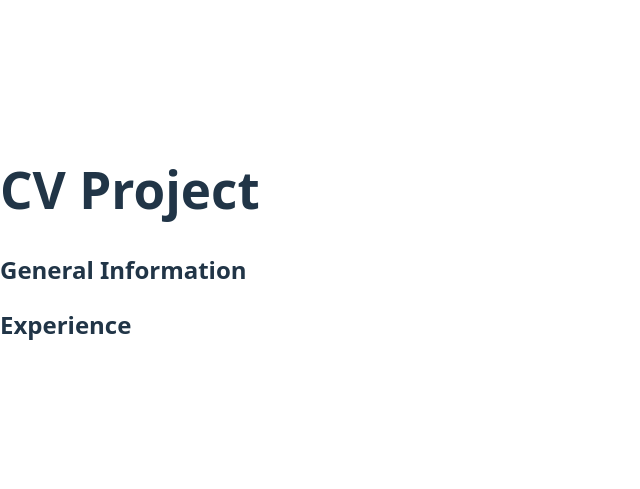
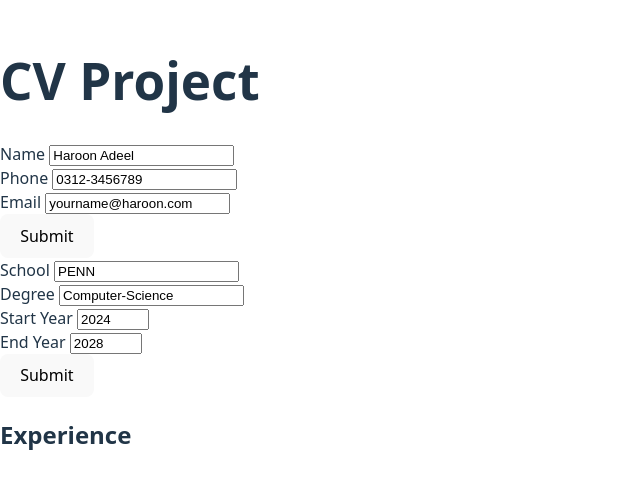
Before and after one commit to H4ROOON/cv-project, a React (Vite) app: page / in a window 1280 px wide. Shown: the part 155-644 px from the top of the page, without its empty margins (0-640 px from the left). Built offline with nearby package versions, Linux system fonts and the light colour scheme.

Commit message:
Update General Info and add Education section with edit and display functionality

```diff
--- a/src/components/Education.jsx
+++ b/src/components/Education.jsx
@@ -1,3 +1,75 @@
-export default function GeneralInfo() {
-  return <h2>General Information</h2>
+import { useState } from "react";
+
+export default function Education() {
+  const [isEditing, setIsEditing]= useState(true);
+    const [school, setSchool] = useState("PENN");
+  const [degree, setPhone] = useState("Computer-Science");
+    const [startYear, setStartYear] = useState(2024);
+    const [endYear, setEndYear] = useState(2028);
+
+  function handleSubmit(e) {
+  e.preventDefault();
+  setIsEditing(false);
 }
+function handleEdit() {
+  setIsEditing(true);
+}
+
+return (     <div>
+      {isEditing ? (
+        <form onSubmit={handleSubmit}>
+          <div>
+            <label htmlFor="School">School </label>
+            <input
+              type="text"
+              id="School"
+              value={school}
+              onChange={(e) => setSchool(e.target.value)}
+            />
+          </div>
+
+          <div>
+            <label htmlFor="Degree">Degree </label>
+            <input
+              type="text"
+              id="Degree"
+              value={degree}
+              onChange={(e) => setDegree(e.target.value)}
+            />
+          </div>
+ <div>
+            <label htmlFor="startYear">Start Year </label>
+            <input
+              type="number"
+              id="startYear"
+              value={startYear}
+              min="1900"
+              max="2100"
+              onChange={(e) => setStartYear(e.target.value)}
+            />
+          </div>
+
+          <div>
+            <label htmlFor="endYear">End Year </label>
+            <input
+              type="number"
+              id="endYear"
+              value={endYear}
+              min={startYear}
+              max="2100"
+              onChange={(e) => setEndYear(e.target.value)}
+            />
+          </div>
+          <button type="submit">Submit</button>
+        </form>
+      ) : (
+        <div>
+          <p><strong>School:</strong> {school}</p>
+          <p><strong>Degree:</strong> {degree}</p>
+          <p><strong>Date:</strong> {startYear} – {endYear}</p>
+          <button onClick={handleEdit}>Edit</button>
+        </div>
+      )}
+    </div>
+    );
+}
--- a/src/components/GeneralInfo.jsx
+++ b/src/components/GeneralInfo.jsx
@@ -2,25 +2,62 @@ import {useState} from "react";
 export default function GeneralInfo() {
 
   const [isEditing, setIsEditing]= useState(true);
-    return
-   <form action="#" method="get">
+    const [name, setName] = useState("Haroon Adeel");
+  const [phone, setPhone] = useState("0312-3456789");
+  const [email, setEmail] = useState("yourname@haroon.com");
+      function handleSubmit(e) {
+  e.preventDefault();
+  setIsEditing(false);}
+
+  function handleEdit() {
+  setIsEditing(true);
+}
+
+  return(
+     <div>
+      {isEditing ? (
+        <form onSubmit={handleSubmit}>
+          <div>
+            <label htmlFor="Name">Name </label>
+            <input
+              type="text"
+              id="Name"
+              value={name}
+              onChange={(e) => setName(e.target.value)}
+            />
+          </div>
 
           <div>
-                    <label for="Name">Name </label>
-                    <input type="text" id="Name" name="Name" required placeholder="Haroon Adeel" />
+            <label htmlFor="Phone">Phone </label>
+            <input
+              type="tel"
+              id="Phone"
+              value={phone}
+              onChange={(e) => setPhone(e.target.value)}
+            />
           </div>
+
           <div>
-                    <label for="Phone">Phone </label>
-                    <input type="tel" id="Phone" name="Phone" required placeholder="0312-3456789" />
+            <label htmlFor="email">Email </label>
+            <input
+              type="email"
+              id="email"
+              value={email}
+              onChange={(e) => setEmail(e.target.value)}
+            />
           </div>
+
+          <button type="submit">Submit</button>
+        </form>
+      ) : (
         <div>
-                    <label for="email">EMAIL </label>
-                    <input type="email" id="email" name="email" required placeholder="yourname@haroon.com" />
+          <p><strong>Name:</strong> {name}</p>
+          <p><strong>Phone:</strong> {phone}</p>
+          <p><strong>Email:</strong> {email}</p>
+          <button onClick={handleEdit}>Edit</button>
         </div>
-                <div>
-                    <button>Submit</button>
-                    <button>Edit</button>
+      )}
     </div>
-  </form>
+    );
 
 }
```
Lines whose indentation alone changed are shown as unchanged.
